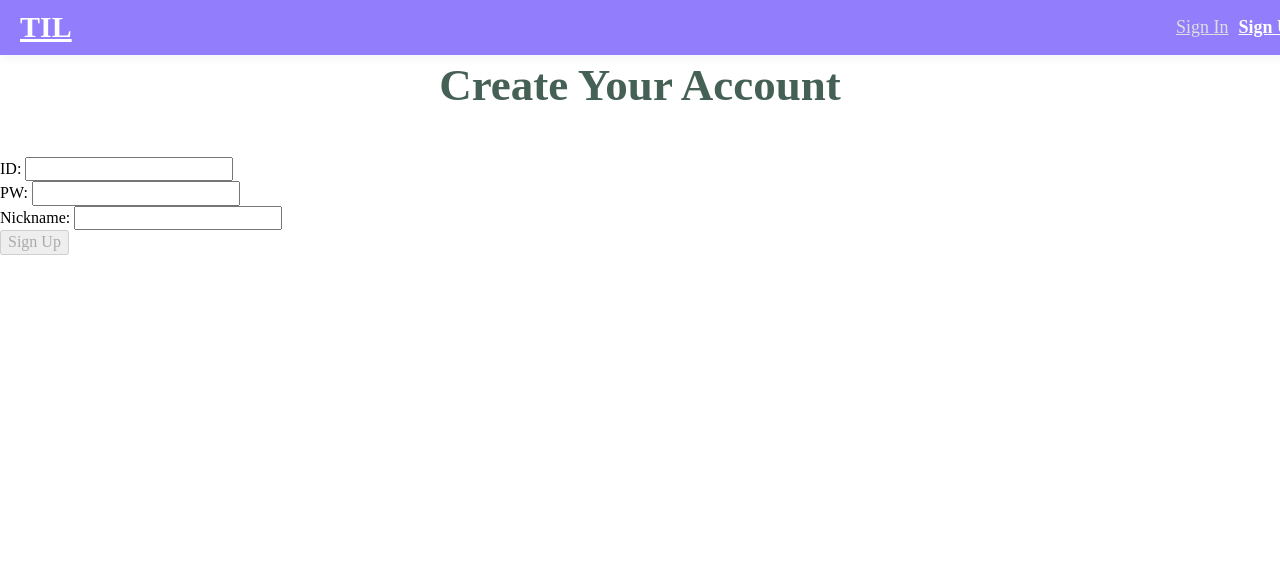
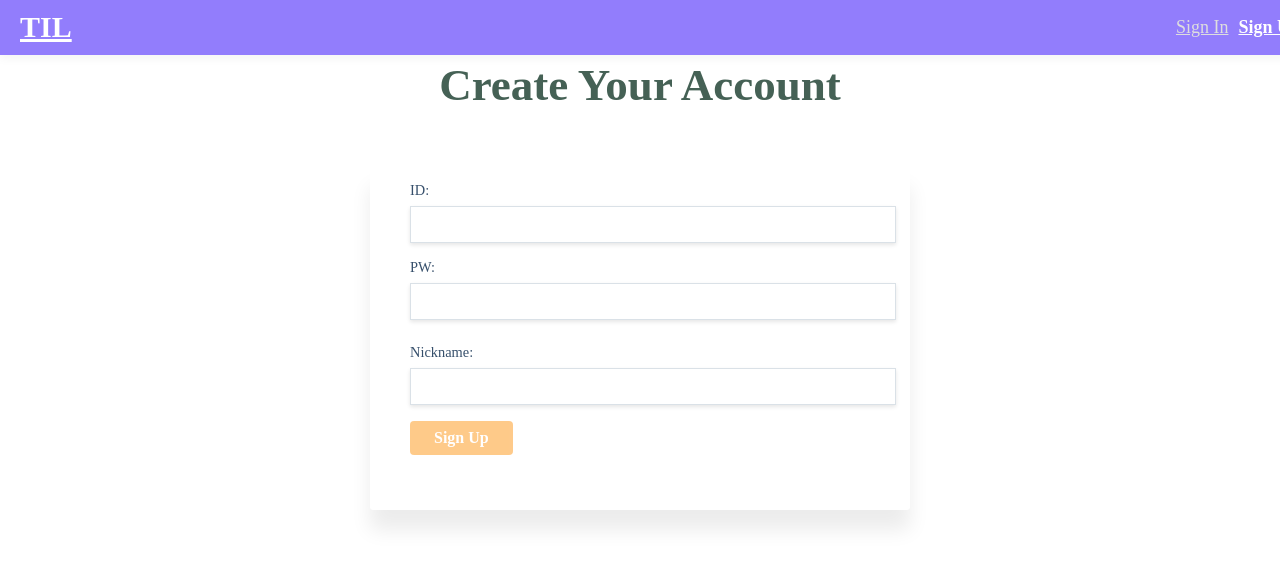
Before and after one commit to jambottle/vue-expert, a Vue app in the folder vue-til/: page /signup in a window 1280 px wide. Shown: the top 564 px of the page. Built offline with nearby package versions, Linux system fonts and the light colour scheme; no server answers.

Commit message:
design: Style SigninForm.vue and SignupForm.vue with BEM convention

```diff
--- a/vue-til/src/components/SigninForm.vue
+++ b/vue-til/src/components/SigninForm.vue
@@ -1,21 +1,40 @@
 <template>
+  <section class="form-wrapper">
     <!-- form section -->
-  <form @submit.prevent="submitForm">
+    <form class="form" @submit.prevent="submitForm">
       <div>
-      <label for="username">ID: </label>
-      <input id="username" type="text" v-model="username" />
+        <label class="form__label" for="username">ID: </label>
+        <input
+          class="form__input"
+          id="username"
+          type="text"
+          v-model="username"
+        />
+        <p class="validation-text" v-if="!isUsernameValid && username">
+          Please enter a valid email address.
+        </p>
       </div>
       <div>
-      <label for="password">PW: </label>
-      <input id="password" type="text" v-model="password" />
+        <label class="form__label" for="password">PW: </label>
+        <input
+          class="form__input"
+          id="password"
+          type="text"
+          v-model="password"
+        />
       </div>
-    <button type="submit" :disabled="!isUsernameValid || !password">
+      <button
+        class="form__button"
+        type="submit"
+        :disabled="!isUsernameValid || !password"
+      >
         Sign In
       </button>
     </form>
 
     <!-- log section -->
-  <p>{{ logMessage }}</p>
+    <p class="log-message">{{ logMessage }}</p>
+  </section>
 </template>
 
 <script>
@@ -62,3 +81,79 @@ export default {
   },
 };
 </script>
+
+<style lang="scss" scoped>
+.form-wrapper {
+  display: flex;
+  flex-direction: column;
+  justify-content: center;
+  align-items: center;
+
+  max-width: 500px;
+  width: 100%;
+  height: 100%;
+  margin: 40px auto;
+  border-radius: 3px;
+  padding: 15px 20px;
+
+  background-color: #ffffff;
+  box-shadow: 0 20px 20px rgba(0, 0, 0, 0.08);
+  -webkit-box-shadow: 0 20px 20px rgba(0, 0, 0, 0.08);
+
+  .form {
+    max-width: 460px;
+    width: 100%;
+    height: 100%;
+
+    &__label {
+      display: block;
+      width: 100%;
+      margin-bottom: 0.5rem;
+      color: #364f6b;
+      font-size: 90%;
+    }
+
+    &__input {
+      width: 100%;
+      margin-bottom: 1rem;
+      border: 1px solid #dae1e7;
+      padding: 0.5rem 0.75rem;
+      box-shadow: 0 2px 4px rgba(0, 0, 0, 0.1);
+      font-family: inherit;
+      font-size: 100%;
+    }
+
+    .validation-text {
+      display: flex;
+      flex-direction: row-reverse;
+      justify-content: space-between;
+      margin-top: -0.5rem;
+      margin-bottom: 0.5rem;
+      color: #ff4057;
+      font-size: 1rem;
+    }
+
+    &__button {
+      border: 0 solid #dae1e7;
+      border-radius: 0.25rem;
+      padding: 0.5rem 1.5rem;
+      background-color: #fe9616;
+      color: #ffffff;
+      font-weight: 700;
+      cursor: pointer;
+
+      &:disabled {
+        opacity: 0.5;
+        cursor: not-allowed;
+      }
+    }
+  }
+
+  .log-message {
+    margin-top: 1.5rem;
+    color: #ff4057;
+    font-size: 1rem;
+    text-align: center;
+  }
+}
+</style>
--- a/vue-til/src/components/SignupForm.vue
+++ b/vue-til/src/components/SignupForm.vue
@@ -1,19 +1,39 @@
 <template>
+  <section class="form-wrapper">
     <!-- form section -->
-  <form @submit.prevent="submitForm">
+    <form class="form" @submit.prevent="submitForm">
       <div>
-      <label for="username">ID: </label>
-      <input id="username" type="text" v-model="username" />
+        <label class="form__label" for="username">ID: </label>
+        <input
+          class="form__input"
+          id="username"
+          type="text"
+          v-model="username"
+        />
+        <p class="validation-text" v-if="!isUsernameValid && username">
+          Please enter a valid email address.
+        </p>
       </div>
       <div>
-      <label for="password">PW: </label>
-      <input id="password" type="text" v-model="password" />
+        <label class="form__label" for="password">PW: </label>
+        <input
+          class="form__input"
+          id="password"
+          type="text"
+          v-model="password"
+        />
       </div>
       <div>
-      <label for="nickname">Nickname: </label>
-      <input id="nickname" type="text" v-model="nickname" />
+        <label class="form__label" for="nickname">Nickname: </label>
+        <input
+          class="form__input"
+          id="nickname"
+          type="text"
+          v-model="nickname"
+        />
       </div>
       <button
+        class="form__button"
         type="submit"
         :disabled="!isUsernameValid || !password || !nickname"
       >
@@ -22,7 +42,8 @@
     </form>
 
     <!-- log section -->
-  <p>{{ logMessage }}</p>
+    <p class="log-message">{{ logMessage }}</p>
+  </section>
 </template>
 
 <script>
@@ -72,3 +93,83 @@ export default {
   },
 };
 </script>
+
+<style lang="scss" scoped>
+.form-wrapper {
+  display: flex;
+  flex-direction: column;
+  justify-content: center;
+  align-items: center;
+
+  max-width: 500px;
+  width: 100%;
+  height: 100%;
+  margin: 40px auto;
+  border-radius: 3px;
+  padding: 15px 20px;
+
+  background-color: #ffffff;
+  box-shadow: 0 20px 20px rgba(0, 0, 0, 0.08);
+  -webkit-box-shadow: 0 20px 20px rgba(0, 0, 0, 0.08);
+
+  .form {
+    max-width: 460px;
+    width: 100%;
+    height: 100%;
+
+    div:nth-child(2) {
+      margin-bottom: 0.5rem;
+    }
+
+    &__label {
+      display: block;
+      width: 100%;
+      margin-bottom: 0.5rem;
+      color: #364f6b;
+      font-size: 90%;
+    }
+
+    &__input {
+      width: 100%;
+      margin-bottom: 1rem;
+      border: 1px solid #dae1e7;
+      padding: 0.5rem 0.75rem;
+      box-shadow: 0 2px 4px rgba(0, 0, 0, 0.1);
+      font-family: inherit;
+      font-size: 100%;
+    }
+
+    .validation-text {
+      display: flex;
+      flex-direction: row-reverse;
+      justify-content: space-between;
+      margin-top: -0.5rem;
+      margin-bottom: 0.5rem;
+      color: #ff4057;
+      font-size: 1rem;
+    }
+
+    &__button {
+      border: 0 solid #dae1e7;
+      border-radius: 0.25rem;
+      padding: 0.5rem 1.5rem;
+      background-color: #fe9616;
+      color: #ffffff;
+      font-weight: 700;
+      cursor: pointer;
+
+      &:disabled {
+        opacity: 0.5;
+        cursor: not-allowed;
+      }
+    }
+  }
+
+  .log-message {
+    margin-top: 1.5rem;
+    color: #ff4057;
+    font-size: 1rem;
+    text-align: center;
+  }
+}
+</style>
```
Lines whose indentation alone changed are shown as unchanged.
